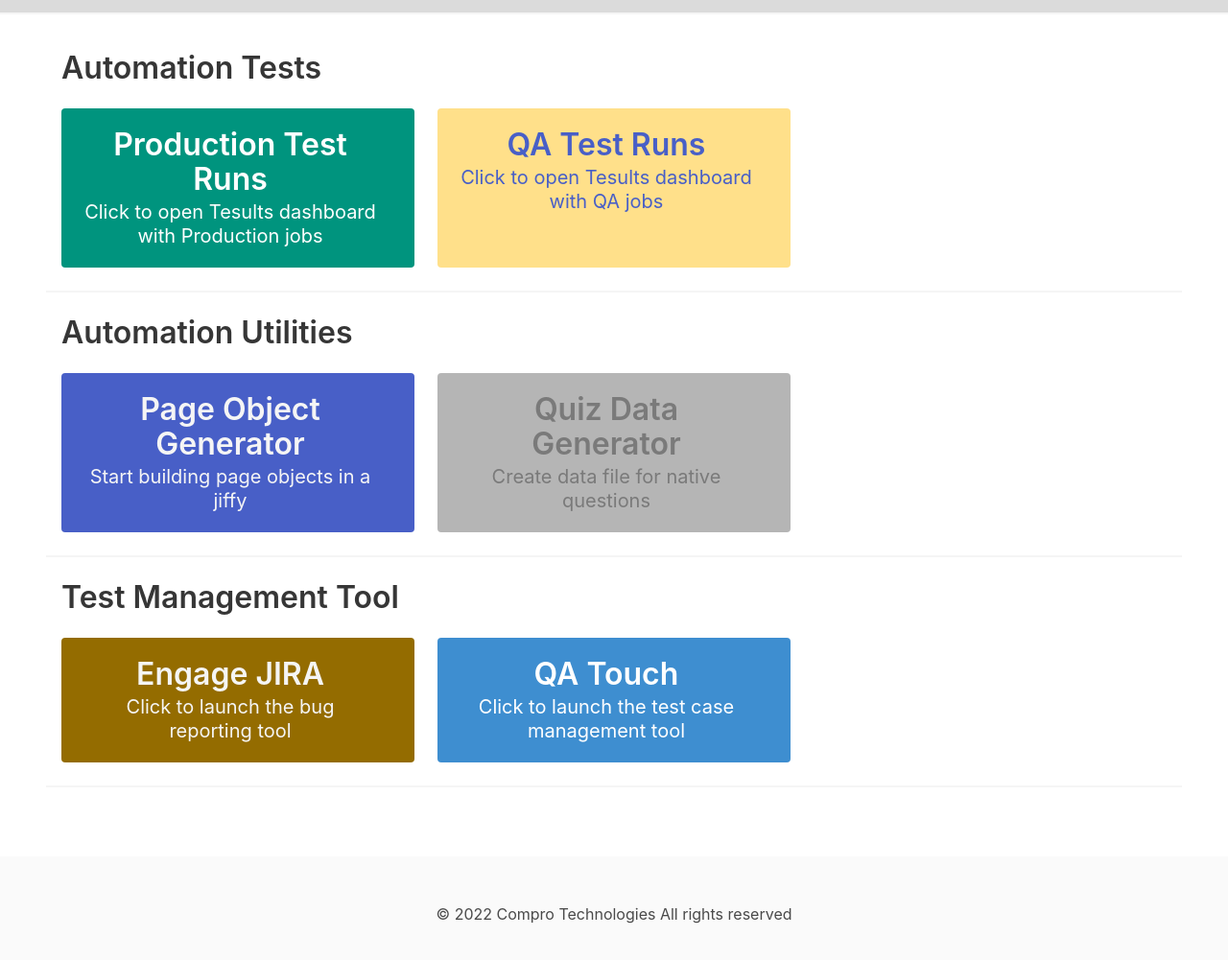
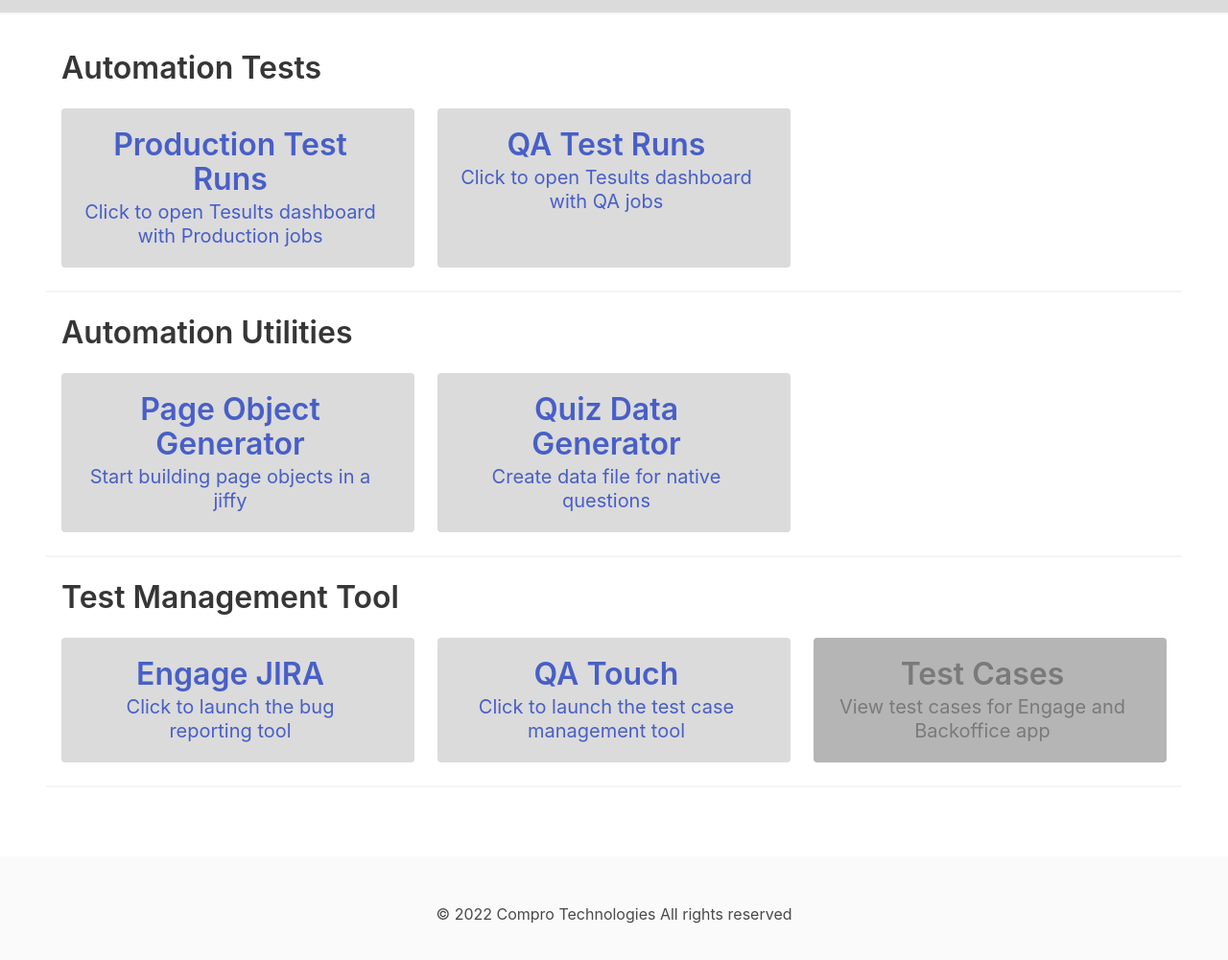
Before and after one commit to Rupsi1234/engageAppTools, a website: page home.html in a window 1280 px wide. Shown: the part 71-1072 px from the top of the page at 96% size. Drawn offline with nearby package versions, Linux system fonts and the light colour scheme.

Commit message:
new updates

```diff
--- a/home.html
+++ b/home.html
@@ -125,7 +125,7 @@
       <p class="content title">Automation Tests</p>
       <div class="tile is-ancestor">
         <div class="tile is-parent is-4">
-          <a class="tile is-child notification has-background-primary-dark has-text-white has-text-centered is-clickable"
+          <a class="tile is-child notification has-background-grey-lighter has-text-centered is-clickable"
             href="https://www.tesults.com/results/rsp/view/status/project/35c8ebfa-4dc4-465b-8554-31c3f2d2f4a8/group/production"
             target="_blank">
             <p class="title">Production Test Runs</p>
@@ -133,7 +133,7 @@
           </a>
         </div>
         <div class="tile is-parent is-4">
-          <a class="tile is-child notification has-background-warning has-text-centered is-clickable"
+          <a class="tile is-child notification has-background-grey-lighter has-text-centered is-clickable"
             href="https://www.tesults.com/results/rsp/view/status/project/35c8ebfa-4dc4-465b-8554-31c3f2d2f4a8/group/qa"
             target="_blank">
             <p class="title">QA Test Runs</p>
@@ -149,7 +149,7 @@
       <p class="content title">Automation Utilities</p>
       <div class="tile is-ancestor">
         <div class="tile is-parent is-4">
-          <a class="tile is-child notification has-background-link has-text-light has-text-centered is-clickable"
+          <a class="tile is-child notification has-background-grey-lighter has-text-centered is-clickable"
             href="https://page-object-generator.herokuapp.com/">
             <p class="title">
               Page Object Generator
@@ -160,7 +160,7 @@
           </a>
         </div>
         <div class="tile is-parent is-4" disabled>
-          <a class="tile is-child notification has-background-grey-light has-text-grey has-text-centered is-unselectable">
+          <a class="tile is-child notification has-background-grey-lighter has-text-centered is-clickable">
             <p class="title">
               Quiz Data Generator
             </p>
@@ -177,17 +177,24 @@
       <p class="content title">Test Management Tool</p>
       <div class="tile is-ancestor">
         <div class="tile is-parent is-4">
-          <a class="tile is-child notification has-background-warning-dark has-text-light has-text-centered is-clickable"
+          <a class="tile is-child notification has-background-grey-lighter has-text-centered is-clickable"
             href="https://compro.atlassian.net/jira/dashboards/12118" target="_blank">
             <p class="title">Engage JIRA</p>
             <p class="subtitle">Click to launch the bug reporting tool</p>
           </a>
         </div>
         <div class="tile is-parent is-4">
-          <a class="tile is-child notification has-background-info has-text-white has-text-centered is-clickable"
+          <a class="tile is-child notification has-background-grey-lighter has-text-centered is-clickable"
             href="https://compro.qatouch.com/projects" target="_blank">
             <p class="title">QA Touch</p>
             <p class="subtitle">Click to launch the test case management tool</p>
+          </a>
+        </div>
+        <div class="tile is-parent is-4">
+          <a class="tile is-child notification has-background-grey-light has-text-grey has-text-centered is-unselectable"
+            href="">
+            <p class="title">Test Cases</p>
+            <p class="subtitle">View test cases for Engage and Backoffice app</p>
           </a>
         </div>
       </div>
```
